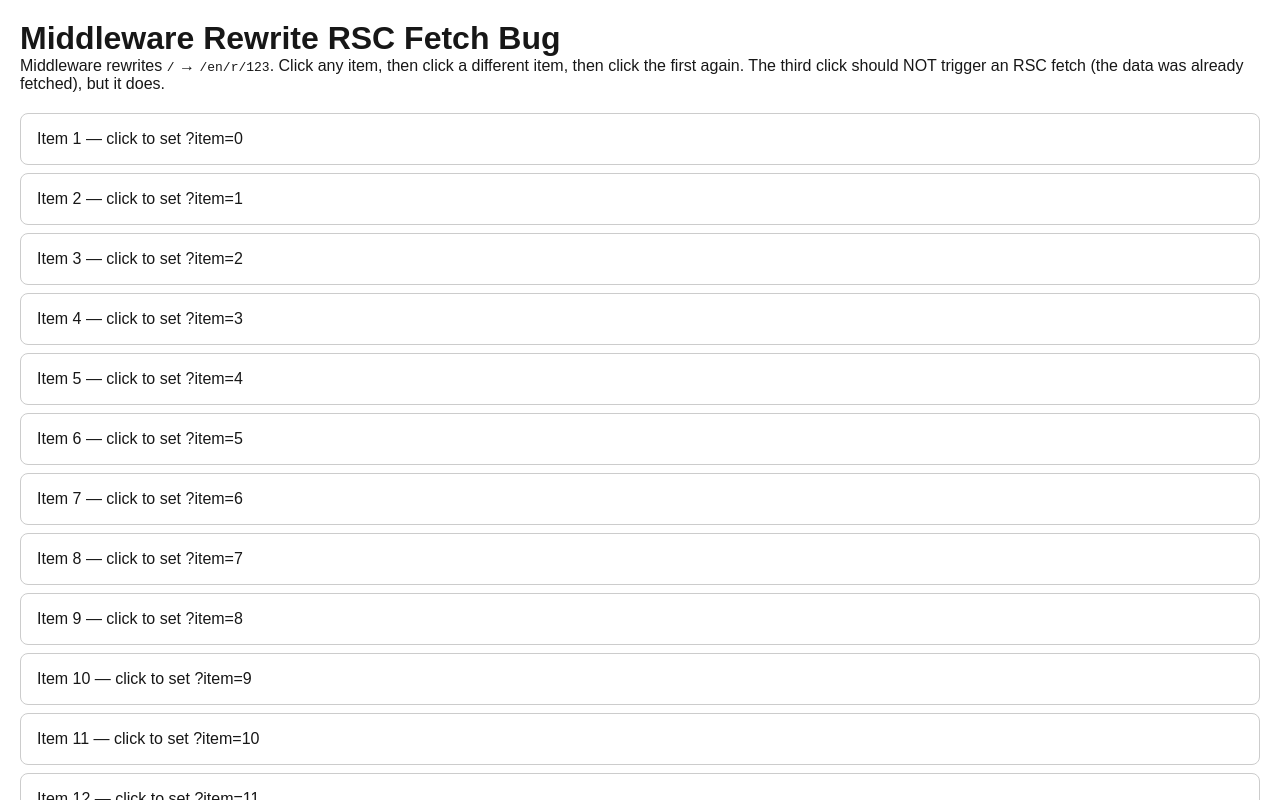
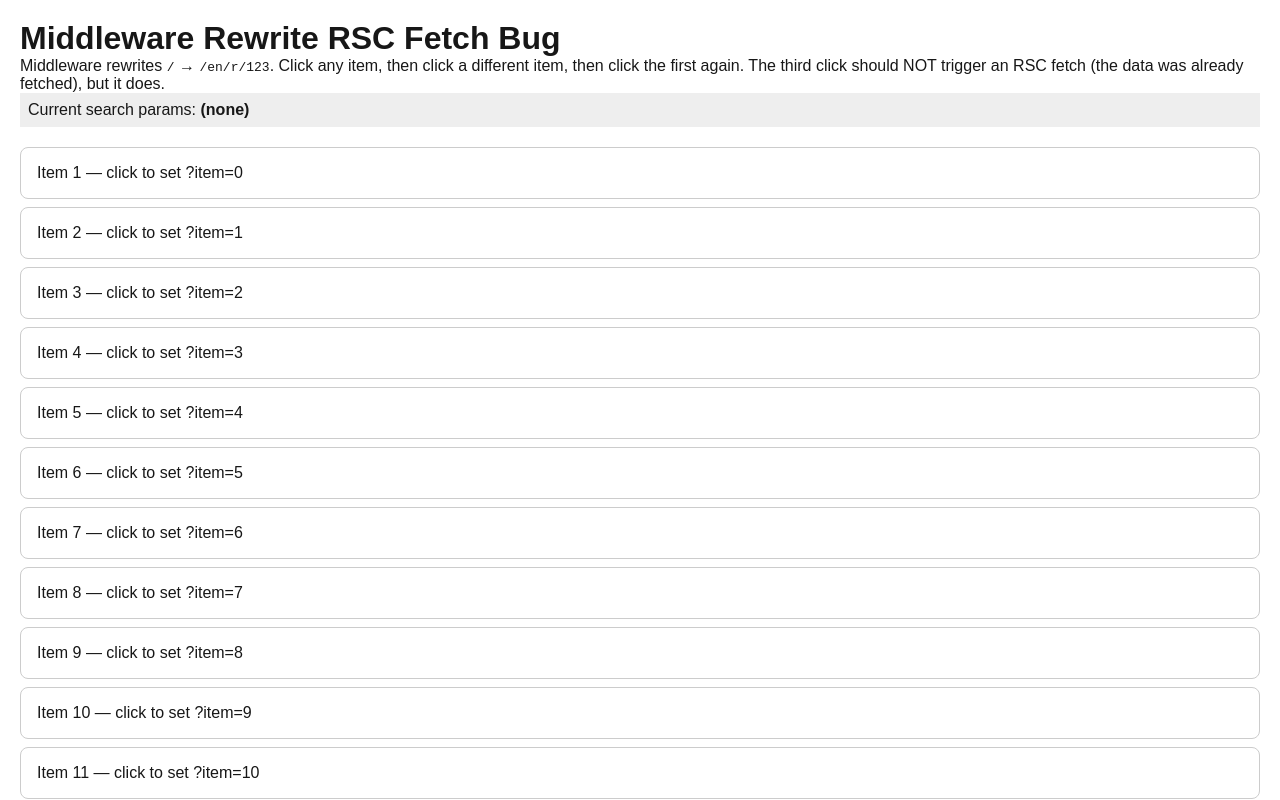
Before and after one commit to damusnet/next-middleware-rsc-fetch-bug, a Next.js app: page /1/r/1 in a window 1280 px wide. Shown: the top 800 px of the page. Built offline with nearby package versions, Linux system fonts and the light colour scheme.

Commit message:
Add useSearchParams display + Suspense to match TarroWeb pattern

```diff
--- /dev/null
+++ b/app/[locale]/r/[id]/SearchParamDisplay.tsx
@@ -0,0 +1,15 @@
+'use client'
+
+import { useSearchParams } from 'next/navigation'
+import { Suspense } from 'react'
+
+function Inner() {
+  const searchParams = useSearchParams()
+  return <div id="sp-display" style={{ padding: 8, background: '#eee', marginBottom: 8 }}>
+    Current search params: <strong>{searchParams.toString() || '(none)'}</strong>
+  </div>
+}
+
+export default function SearchParamDisplay() {
+  return <Suspense fallback={<div>Loading...</div>}><Inner /></Suspense>
+}
--- a/app/[locale]/r/[id]/page.tsx
+++ b/app/[locale]/r/[id]/page.tsx
@@ -1,4 +1,5 @@
 import Link from 'next/link'
+import SearchParamDisplay from './SearchParamDisplay'
 
 export const revalidate = 60
 
@@ -16,6 +17,7 @@ export default function Page() {
         The third click should NOT trigger an RSC fetch (the data was already fetched),
         but it does.
       </p>
+      <SearchParamDisplay />
       <div style={{ display: 'flex', flexDirection: 'column', gap: 8, marginTop: 20 }}>
         {items.map((item, i) => (
           <Link
```
